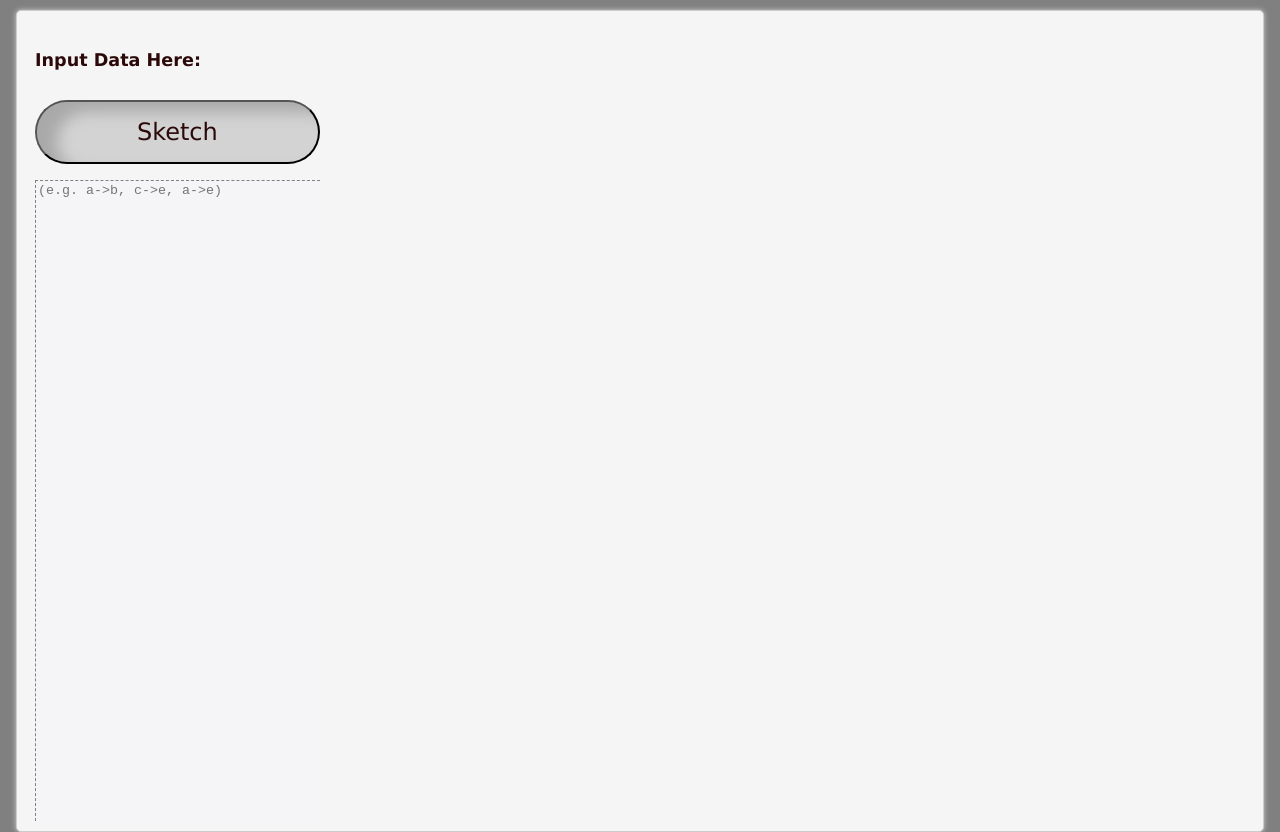
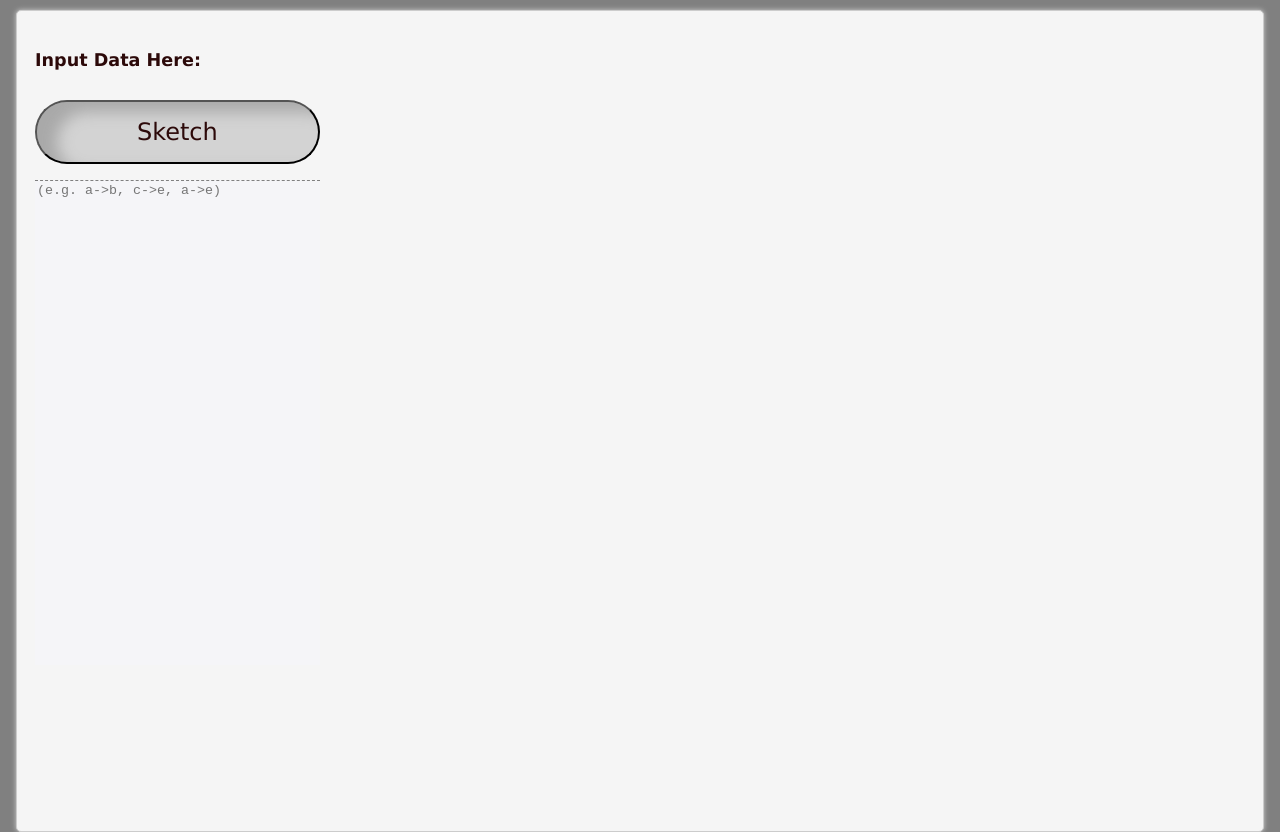
Before and after one commit to hooman734/dag-sketcher, a website: page index.html in a window 1280 px wide. Shown: the part 92-924 px from the top of the page. Drawn offline with Linux system fonts and the light colour scheme.

Commit message:
removed left line of the input area

```diff
--- a/index.css
+++ b/index.css
@@ -50,10 +50,11 @@ h5 {
 
 #input-data {
     align-items: stretch;
-    height: 100%;
+    height: 60%;
     border-style: dashed;
     border-bottom: none;
     border-right: none;
+    border-left: none;
     border-color: gray;
     resize: none;
     background-color: #f5f5f8;
```
